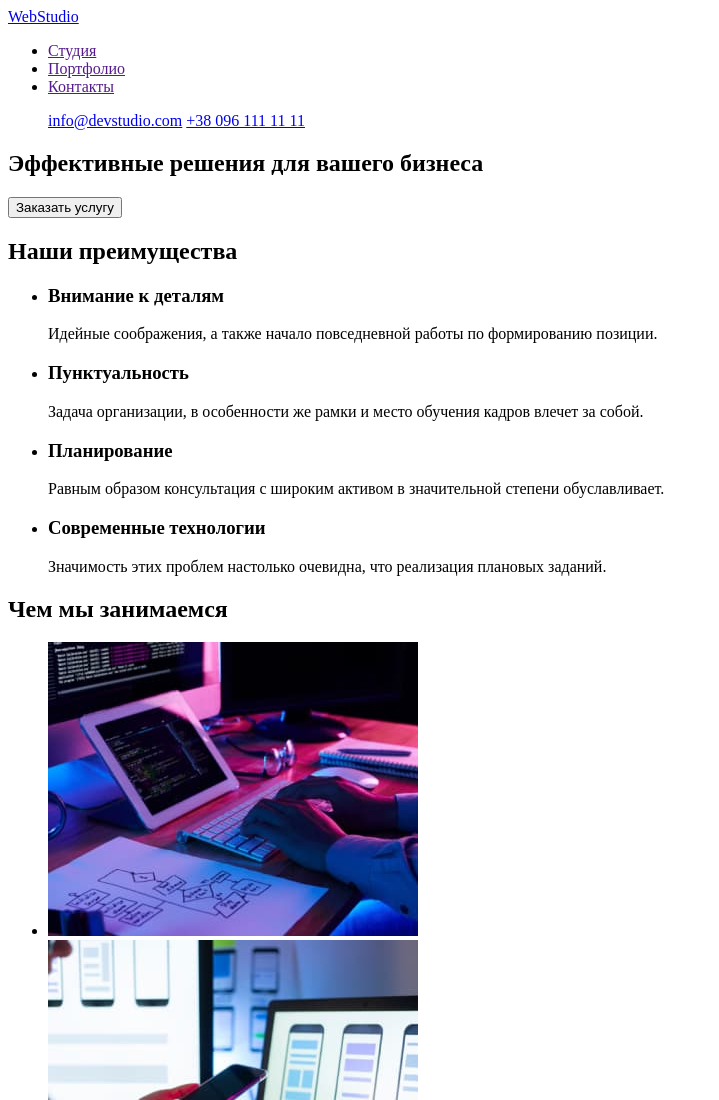
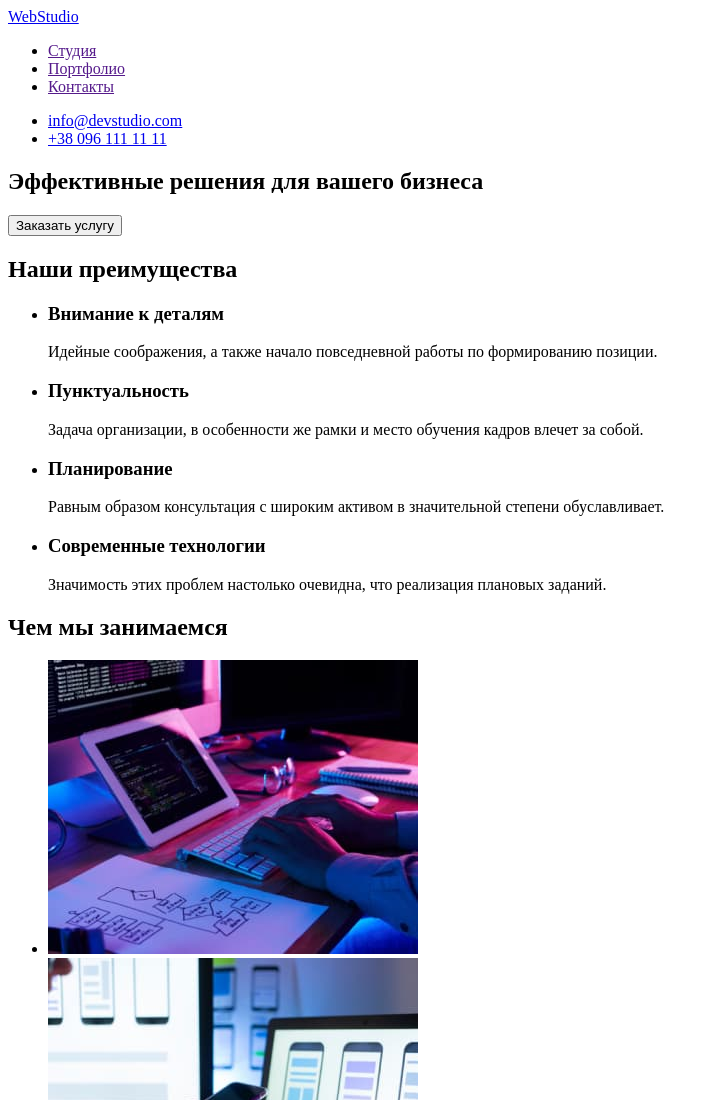
Before and after one commit to tanyamelnyk19/goit-markup-hw-01, a plain HTML site: page index.html in a window 1280 px wide. Shown: the top 1100 px of the page, without its empty margins (0-719 px from the left). Drawn offline with Linux system fonts and the light colour scheme.

Commit message:
исправляет ошибки

```diff
--- a/index.html
+++ b/index.html
@@ -15,10 +15,10 @@
                 <li> <a href="">Портфолио</a></li>
                 <li> <a href="">Контакты</a></li>
             </ul>
-
+        </nav>
             <ul>
-                <a href="mailto:info@devstudio.com">info@devstudio.com</a>
-                <a href="tel:+380961111111">+38 096 111 11 11</a>
+                <li><a href="mailto:info@devstudio.com">info@devstudio.com</a></li>
+                <li><a href="tel:+380961111111">+38 096 111 11 11</a></li>
             </ul>
     </header>
 
```
